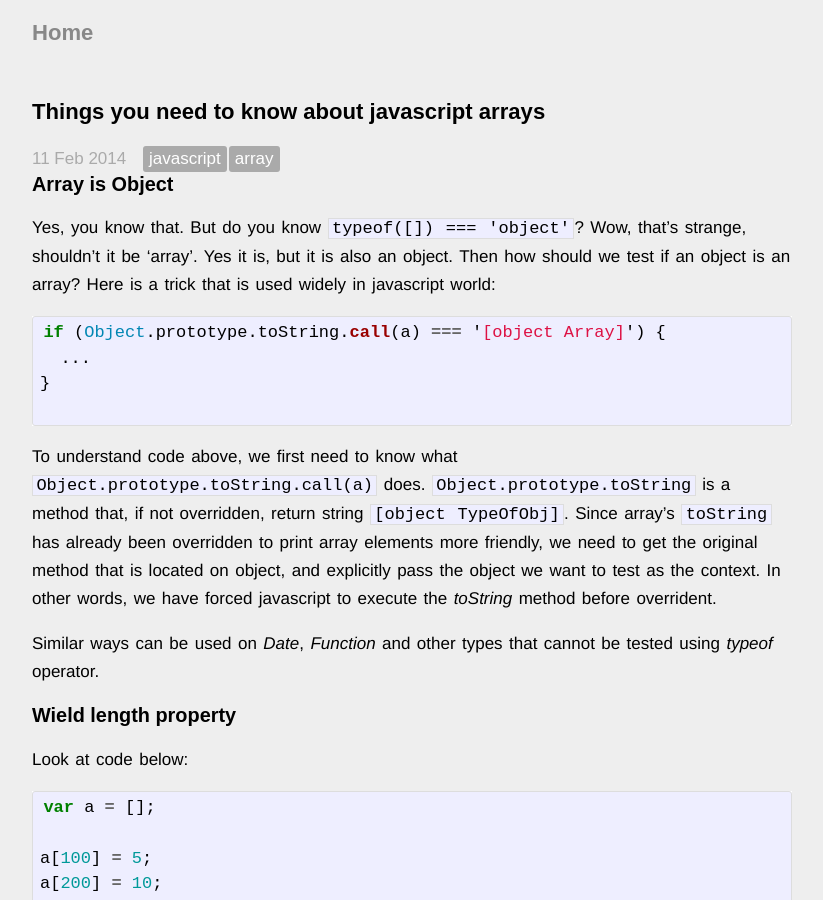
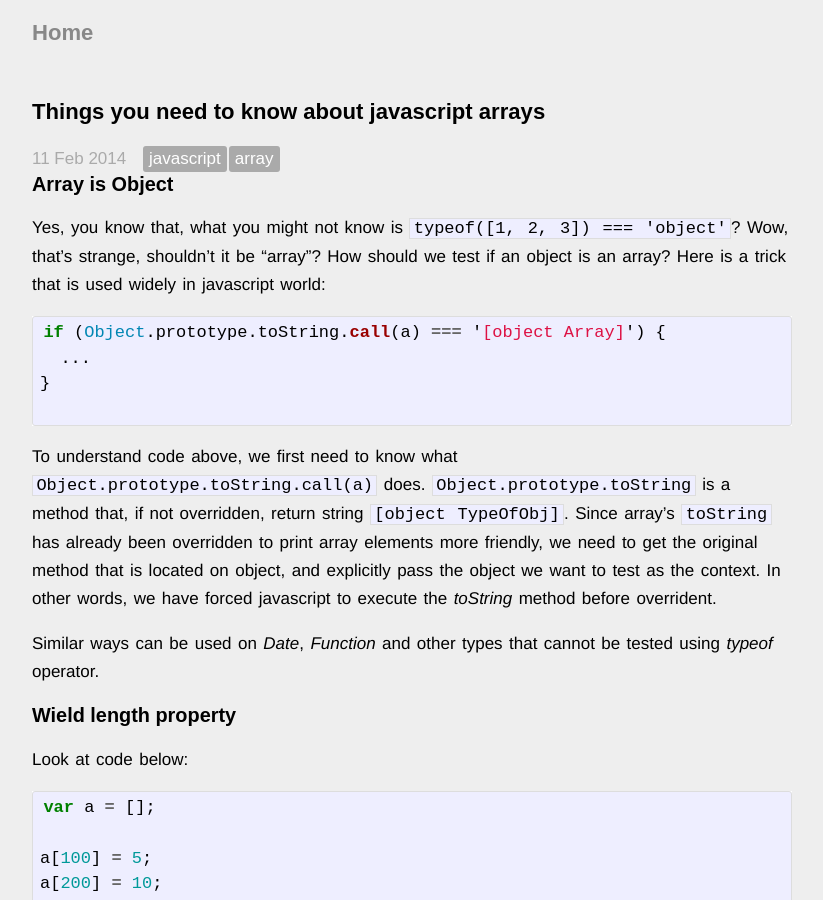
Before and after one commit to fuqcool/fuqcool.github.io, a Jekyll site: the page built from _posts/2014-02-11-know-js-array.md, in a window 1280 px wide and 900 px high. Shown: the whole window, without its empty margins (228-1051 px from the left). Built offline with Jekyll 4.4.1, drawn with Linux system fonts in a browser that asks for light colours; Markdown is read by kramdown in place of the engine named in the settings; comment, search, counter and statistics services are not loaded.

Commit message:
Update 2014-02-11-know-js-array.md

````diff
--- a/_posts/2014-02-11-know-js-array.md
+++ b/_posts/2014-02-11-know-js-array.md
@@ -6,8 +6,9 @@ categories: javascript array
 
 ### Array is Object
 
-Yes, you know that. But do you know `typeof([]) === 'object'`? Wow, that's strange, shouldn't it be 'array'. Yes it is, but it is also an object.
-Then how should we test if an object is an array? Here is a trick that is used widely in javascript world:
+Yes, you know that, what you might not know is `typeof([1, 2, 3]) === 'object'`?
+Wow, that's strange, shouldn't it be "array"? How should we test if an object is an array?
+Here is a trick that is used widely in javascript world:
 
 ``` javascript
 if (Object.prototype.toString.call(a) === '[object Array]') {
````
